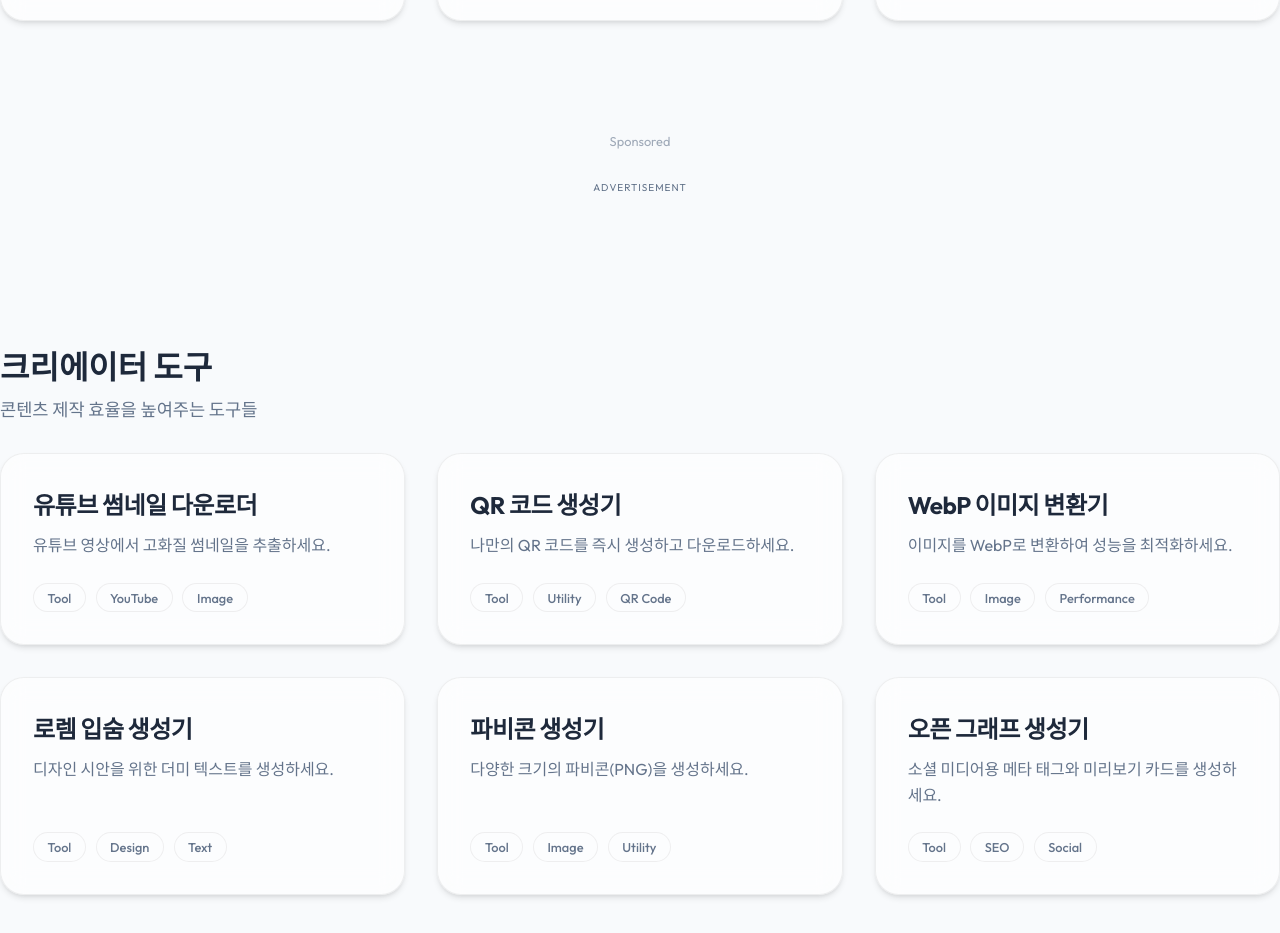
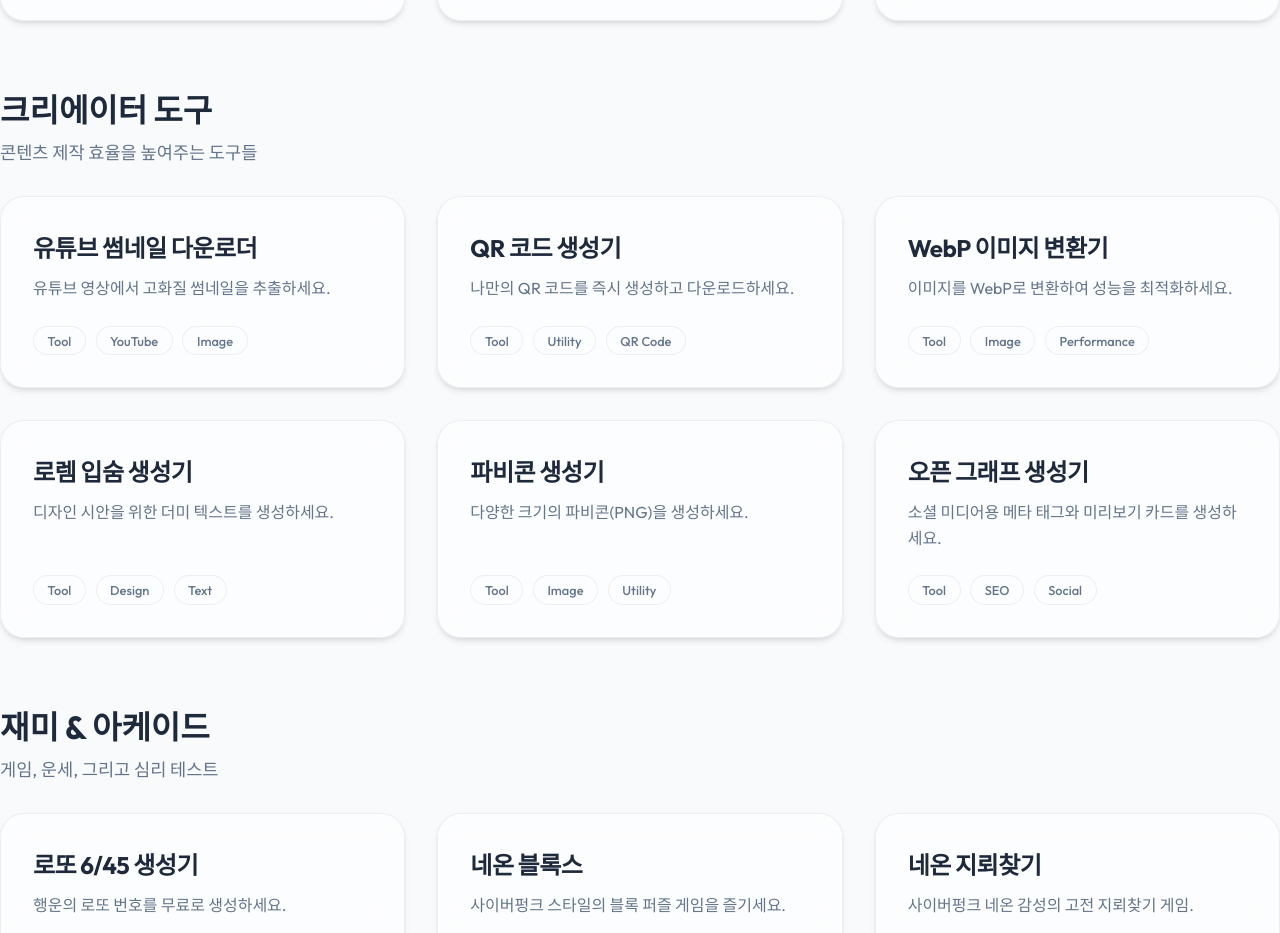
Before and after one commit to minibell7/kr_minibell.com, a Next.js app: page / in a window 1280 px wide. Shown: the part 1605-2538 px from the top of the page. Built offline with nearby package versions, Linux system fonts and the light colour scheme.

Commit message:
Optimize ad placement: remove inter-list ads

```diff
--- a/src/app/page.tsx
+++ b/src/app/page.tsx
@@ -3,7 +3,7 @@ import Image from 'next/image';
 import ProjectCard from '@/components/ProjectCard';
 import { getFeaturedProjects } from '@/lib/projects';
 import Link from 'next/link';
-import GoogleAdsense from '@/components/GoogleAdsense';
+
 
 // Simple Typing Animation Component
 const TypingText = ({ text }: { text: string }) => {
@@ -130,16 +130,7 @@ export default function Home() {
         </div>
       </section>
 
-      {/* AdSense Unit - Feed */}
-      <div className="container" style={{ margin: '3rem 0', textAlign: 'center' }}>
-        <p style={{ fontSize: '0.8rem', color: 'var(--text-secondary)', marginBottom: '0.5rem', opacity: 0.6 }}>Sponsored</p>
-        <GoogleAdsense
-          slot="3688754480"
-          format="horizontal"
-          responsive="true"
-          style={{ display: 'block', maxHeight: '180px', overflow: 'hidden' }}
-        />
-      </div>
+
 
       {/* Section 3: Creator Tools */}
       <section className={styles.section} style={{ animationDelay: '0.6s' }}>
```
Also changed, not shown: public/sw.js.
